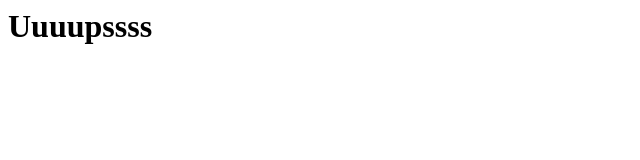
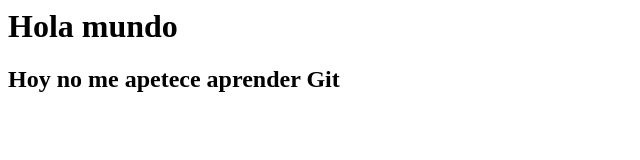
Before and after one commit to manuelcruzlato/holamundo, a plain HTML site: page holaMundo.html in a window 1280 px wide. Shown: the whole page, without its empty margins (0-640 px from the left). Drawn offline with Linux system fonts and the light colour scheme.

Commit message:
Hemos vuelto a modificar holamundo.html pero ahora en el MASTER

```diff
--- a/holaMundo.html
+++ b/holaMundo.html
@@ -1,8 +1,9 @@
 <html>
     <head>
-        <title>Hola Lato</title>
+        <title>Hola mundo</title>
     </head>
     <body>
-        <h1>Uuuupssss</h1>
+        <h1>Hola mundo</h1>
+        <h2>Hoy no me apetece aprender Git</h2>
     </body>
 </html>
```
